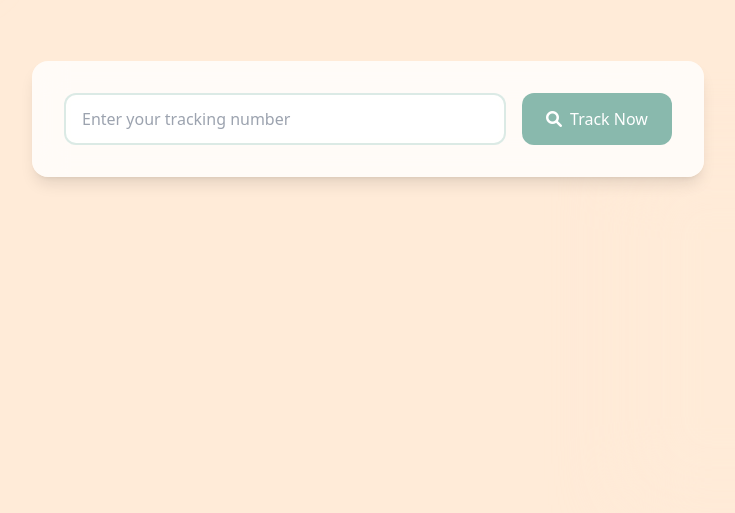
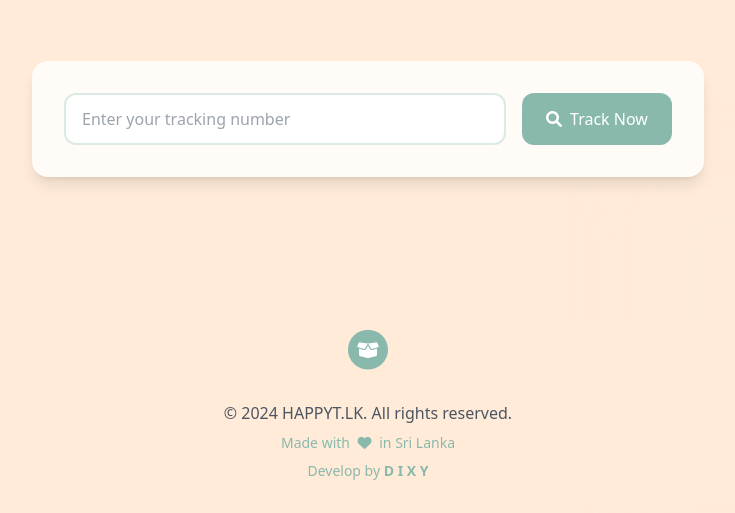
Before and after one commit to DinuraSellapperuma/happy_t_order_tracking, a plain HTML site: page index.html in a window 1280 px wide. Shown: the part 303-816 px from the top of the page, without its empty margins (272-1007 px from the left). Drawn offline with nearby package versions, Linux system fonts and the light colour scheme.

Commit message:
Update index.html

```diff
--- a/index.html
+++ b/index.html
@@ -878,5 +878,50 @@
       }, 5000);
     </script>
   </body>
+  <footer class="footer">
+    <!-- blobs -->
+    <div class="footer-blob footer-blob-left"></div>
+    <div class="footer-blob footer-blob-right"></div>
 
+    <div class="container mx-auto px-4">
+      <div class="footer-content text-center">
+        <!-- Icon -->
+        <div class="mb-4">
+          <div
+            class="w-10 h-10 bg-[#89B9AD] rounded-full flex items-center justify-center mx-auto text-white footer-icon"
+          >
+            <i class="fas fa-box-open text-lg"></i>
+          </div>
+        </div>
+        <!-- Copyright -->
+        <p class="text-gray-600">
+          © ${new Date().getFullYear()} HAPPYT.LK. All rights reserved.
+        </p>
+        <p class="text-sm text-[#89B9AD] mt-2 font-medium">
+          Made with <i class="fas fa-heart mx-1"></i> in Sri Lanka
+        </p>
+        <p class="text-sm text-[#89B9AD] mt-2 font-medium">
+          Develop by
+          <a
+            href="https://dinurasellapperuma.com"
+            class="font-bold"
+            target="_blank"
+            >D I X Y</a
+          >
+        </p>
+      </div>
+    </div>
+    <script>
+      document.addEventListener("DOMContentLoaded", function () {
+        // Auto Update copyright year
+        const yearElements = document.querySelectorAll(".footer-content");
+        yearElements.forEach((element) => {
+          element.innerHTML = element.innerHTML.replace(
+            "${new Date().getFullYear()}",
+            new Date().getFullYear()
+          );
+        });
+      });
+    </script>
+  </footer>
 </html>
```
